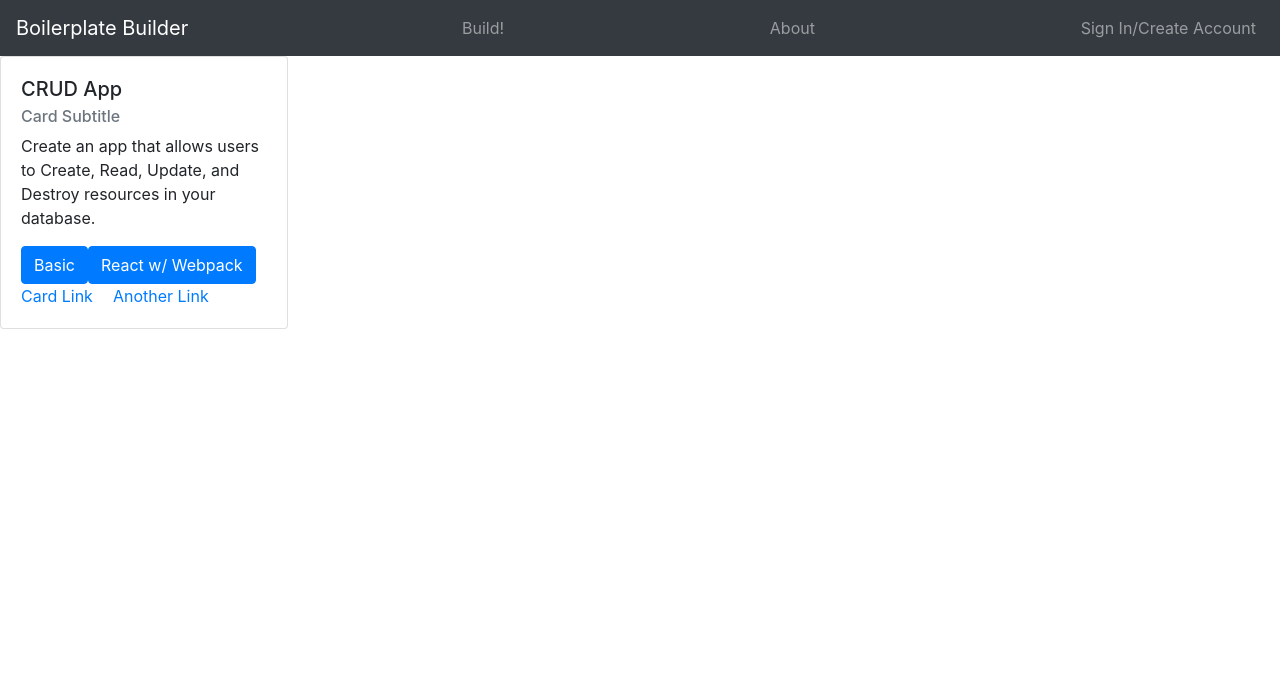
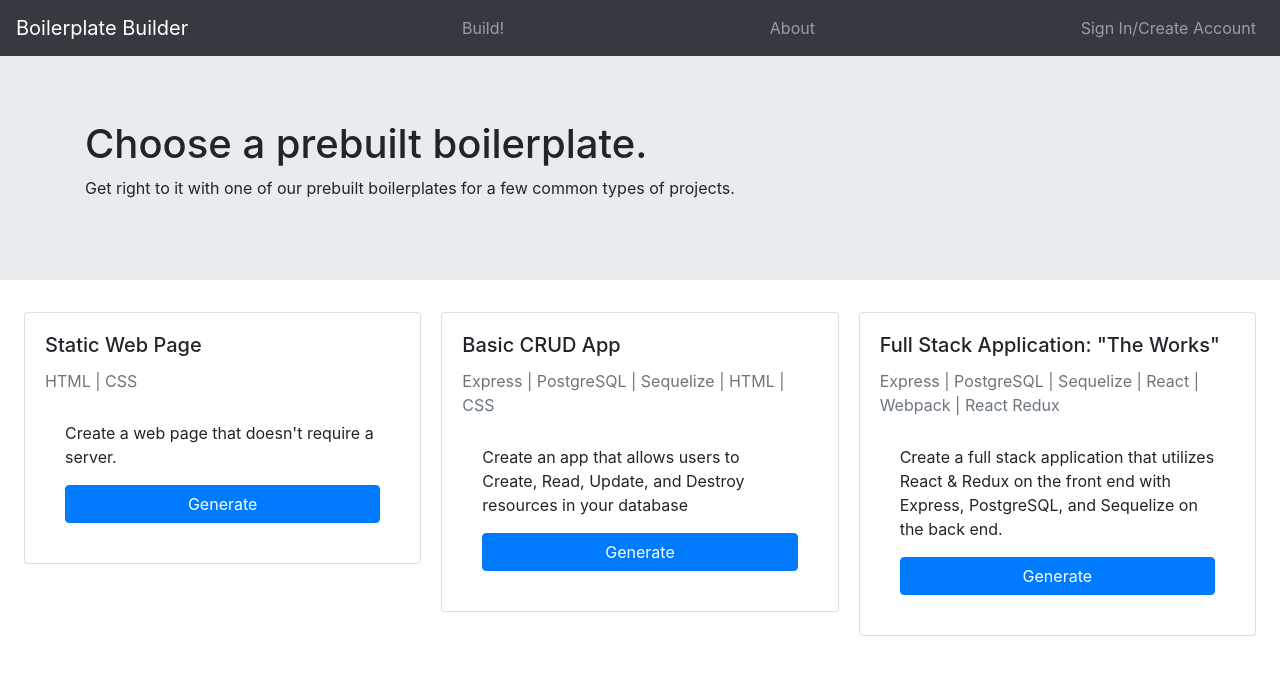
Before and after one commit to boilerplate-builder-capstone/bouiler-plate-builder, a React app: page /#/build/prebuilt in a window 1280 px wide. Built offline with nearby package versions, Linux system fonts and the light colour scheme.

Commit message:
added three prebuilt boilers

```diff
--- a/client/components/PrebuiltBoilers.js
+++ b/client/components/PrebuiltBoilers.js
@@ -1,10 +1,10 @@
 import axios from 'axios'
 import React from 'react';
-import { Card, ListGroup, ListGroupItem, Button } from 'react-bootstrap';
+import { Card, CardColumns, Button, Jumbotron, Container } from 'react-bootstrap';
 
 function PrebuiltBoilers() {
 
-    const generateBoilerplate = async () => {
+    const generateBoilerplate = async (requestBody) => {
         try{
             console.log("This will be the request body:", requestBody)
 
@@ -28,30 +28,98 @@ function PrebuiltBoilers() {
         }
     }
 
-
     const onClick = (boilerType) => {
         if (boilerType === "basicCRUD"){
-            console.log(boilerType)
+            const requestBody = {
+                server: {
+                    db: {
+                        extraRouter: false
+                    }
+                },
+                react: false
+            }
+            generateBoilerplate(requestBody)
+        }
+        if (boilerType === "reactCRUD"){
+            const requestBody = {
+                server: {
+                    db: {
+                        extraRouter: false
+                    }
+                },
+                react: {
+                    reactRouter: true,
+                    redux: false,
+                    reacthooks: true
+                }
+            }
+            generateBoilerplate(requestBody)
+        }
+        if (boilerType === "fullstack"){
+            const requestBody = {
+                server: {
+                    db: {
+                        extraRouter: true
+                    }
+                },
+                react: {
+                    reactRouter: true,
+                    redux: true,
+                    reacthooks:true
+                }
+            }
+            generateBoilerplate(requestBody)
         }
     }
 
   return (
     <div>
-        <Card style={{ width: '18rem' }}>
-            {/* <Card.Img variant="top" src="holder.js/100px180?text=Image cap" /> */}
+        <Jumbotron fluid>
+            <Container>
+                <h1>Choose a prebuilt boilerplate.</h1>
+                <p>
+                Get right to it with one of our prebuilt boilerplates for a few common types of projects.
+                </p>
+            </Container>
+        </Jumbotron>
+
+        <CardColumns id="prebuiltcontainer">
+            <Card className="prebuiltcard">
                 <Card.Body>
-                <Card.Title>CRUD App</Card.Title>
-                <Card.Subtitle className="mb-2 text-muted">Card Subtitle</Card.Subtitle>
-                <Card.Text>
-                Create an app that allows users to Create, Read, Update, and Destroy resources in your database.
-                </Card.Text>
-                <Button onClick={() => onClick("basicCRUD")}>Basic</Button>
-                <Button>React w/ Webpack</Button>
-                <Card.Link href="#">Card Link</Card.Link>
-                <Card.Link href="#">Another Link</Card.Link>
+                    <Card.Title>Static Web Page</Card.Title>
+                    <Card.Text className="mb-2 text-muted">HTML | CSS</Card.Text>
+                    <Card.Body style={{display: "flex", flexDirection: "column"}}>
+                        <p>Create a web page that doesn't require a server.</p>
+                        <Button onClick={() => onClick("basicCRUD")}>Generate</Button>
+                    </Card.Body>
                 </Card.Body>
             </Card>
+
+            <Card className="prebuiltcard">
+                <Card.Body>
+                    <Card.Title>Basic CRUD App</Card.Title>
+                    <Card.Text className="mb-2 text-muted">Express | PostgreSQL | Sequelize | HTML | CSS</Card.Text>
+                    <Card.Body style={{display: "flex", flexDirection: "column"}}>
+                        <p>Create an app that allows users to Create, Read, Update, and Destroy resources in your database</p>
+                        <Button onClick={() => onClick("basicCRUD")}>Generate</Button>
+                    </Card.Body>
+                </Card.Body>
+            </Card>
+
+            <Card className="prebuiltcard">
+                <Card.Body>
+                    <Card.Title>Full Stack Application: "The Works" </Card.Title>
+                    <Card.Text className="mb-2 text-muted">Express | PostgreSQL | Sequelize | React | Webpack | React Redux</Card.Text>
+                    <Card.Body style={{display: "flex", flexDirection: "column"}}>
+                        <p>Create a full stack application that utilizes React & Redux on the front end with Express, PostgreSQL, and Sequelize on the back end.</p>
+                        <Button onClick={() => onClick("fullstack")}>Generate</Button>
+                    </Card.Body>
+                </Card.Body>
+            </Card>
+        </CardColumns>
     </div>
+
+
   );
 }
 
--- a/public/styles/style.css
+++ b/public/styles/style.css
@@ -232,3 +232,11 @@
 #accordion {
     padding: 1.5rem 0 0 0;
 }
+
+#prebuiltcontainer {
+  margin: 0rem 1.5rem;
+}
+
+.prebuiltcard {
+  width: 20rem;
+}
```
Also changed, not shown: client/components/build/ChooseExperience.js. Lines whose indentation alone changed are shown as unchanged.
